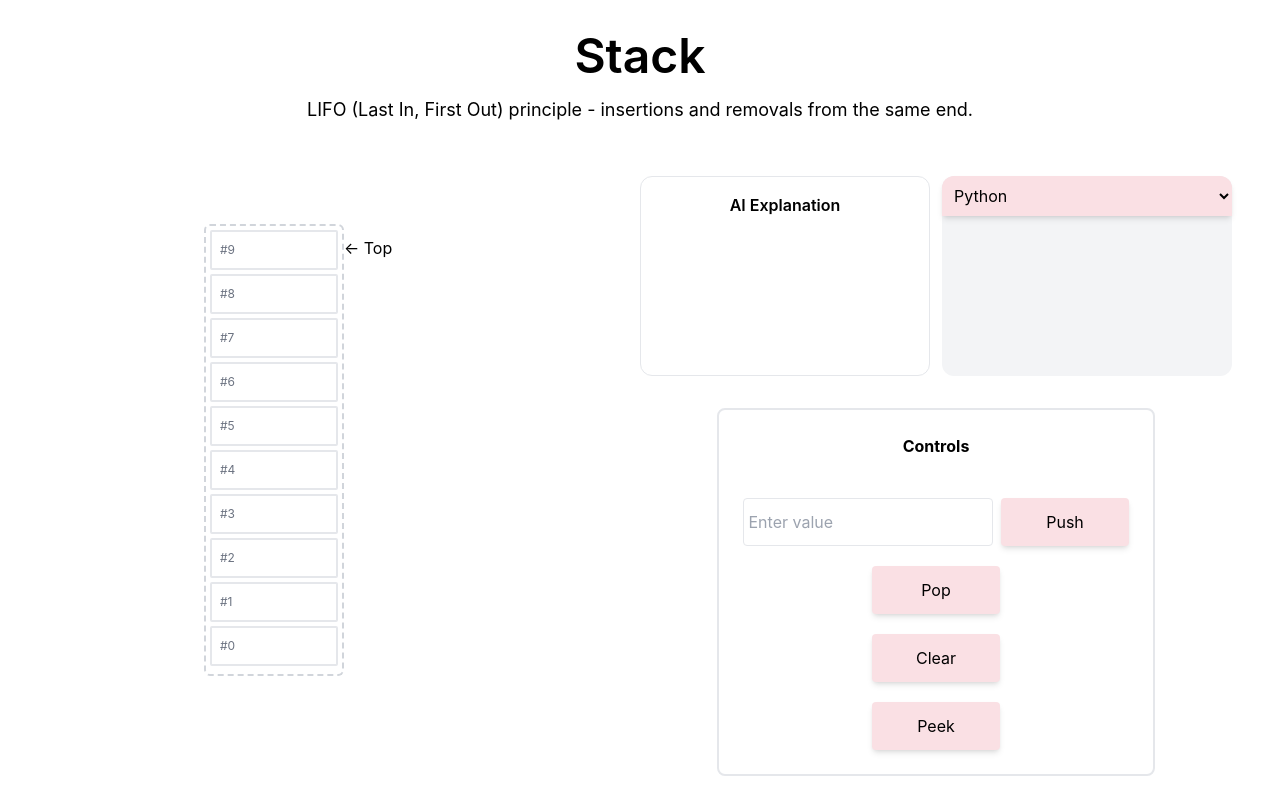
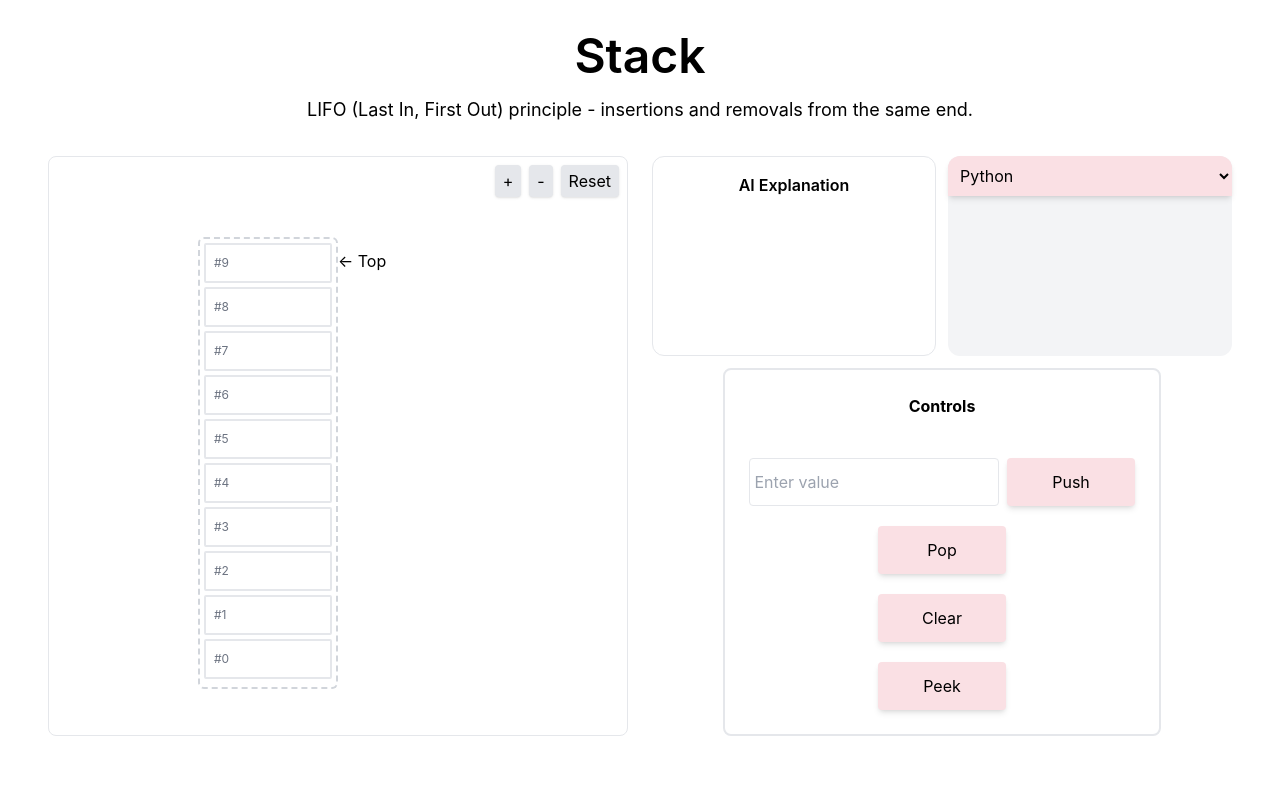
Before and after one commit to Zohra132/Data-Vis, a React (Create React App) app in the folder frontend/: page /Stack in a window 1280 px wide. Built offline with nearby package versions, Linux system fonts and the light colour scheme.

Commit message:
Implemenmt zoom-in/out functionality to all current data structure visuals

```diff
--- a/frontend/src/components/Array/ArrayVisuals.js
+++ b/frontend/src/components/Array/ArrayVisuals.js
@@ -1,7 +1,9 @@
 import React from "react";
+import ZoomControls from "../ZoomControls";
 
 const ArrayVisual = ({ array, arraySize, itemWidth = 80 }) => {
   return (
+    <ZoomControls>
     <div className="flex justify-center my-[10%]">
         <div className="flex flex-row items-center justify-center w-full">
           <div className="relative border-2 border-dashed border-gray-300 flex flex-row p-2 rounded-md">
@@ -22,8 +24,8 @@ const ArrayVisual = ({ array, arraySize, itemWidth = 80 }) => {
             })}
           </div>
         </div>
-
     </div>
+    </ZoomControls>
   );
 };
 
--- a/frontend/src/components/Heap/Heap.js
+++ b/frontend/src/components/Heap/Heap.js
@@ -158,7 +158,7 @@ const Heap = () => {
           insertedIndex={insertedIndex}
         />
         <div>
-          <div className="grid grid-cols-2 gap-3 my-8 min-h-[200px]">
+          <div className="grid grid-cols-2 gap-3 mb-8 min-h-[200px]">
             <AIExplanation explanation={explanation} />
             <CodeDisplay
               language={language}
@@ -180,6 +180,7 @@ const Heap = () => {
             />
           </div>
         </div>
+
       </div>
     </div>
   );
--- a/frontend/src/components/LLStack/LLStackVisuals.js
+++ b/frontend/src/components/LLStack/LLStackVisuals.js
@@ -1,9 +1,9 @@
 import React from "react";
-
+import ZoomControls from "../ZoomControls";
 
 const LLStackVisuals = ({ stack }) => {
   return (
-
+    <ZoomControls>
     <div className="mt-20 flex flex-col items-center">
       {stack.length === 0 ? (
         <div className="text-gray-500">Stack is empty</div>
@@ -48,7 +48,7 @@ const LLStackVisuals = ({ stack }) => {
         </div>
       )}
     </div>
-
+    </ZoomControls>
   );
 };
 
--- a/frontend/src/components/List/List.jsx
+++ b/frontend/src/components/List/List.jsx
@@ -11,7 +11,6 @@ const List = () => {
   const [list, setList] = useState([]);
   const [input, setInput] = useState("");
   const [explanation, setExplanation] = useState("");
-  const [isFixedSize, setIsFixedSize] = useState(true);
   const [listSize, setListSize] = useState(10);
   const [language, setLanguage] = useState("Python");
   const [codeSnippet, setCodeSnippet] = useState("");
@@ -44,10 +43,6 @@ const List = () => {
 
   const handleAddToEnd = async () => {
     if (input === "") return;
-    if (isFixedSize && list.length >= listSize) {
-      setExplanation(`List is full (max size: ${listSize})`);
-      return;
-    }
     const newList = [...list, input];
     setList(newList);
     setInput("");
@@ -91,7 +86,6 @@ const List = () => {
     await explainStep("insert", insertValue, newList, {
       insertIndex,
       listLength: newList.length,
-      maxSize: listSize,
     });
   };
 
@@ -103,7 +97,6 @@ const List = () => {
         removeIndex,
         error: "No value provided",
         listLength: list.length,
-        maxSize: listSize,
       });
       return;
     }
@@ -113,7 +106,6 @@ const List = () => {
         removeIndex,
         error: "Invalid index",
         listyLength: list.length,
-        maxSize: listSize,
       });
       return;
     }
--- a/frontend/src/components/List/ListVisuals.js
+++ b/frontend/src/components/List/ListVisuals.js
@@ -1,7 +1,9 @@
 import React from "react";
+import ZoomControls from "../ZoomControls";
 
 const ListVisual = ({ list, listSize, itemWidth = 80 }) => {
   return (
+    <ZoomControls>
     <div className="flex justify-center my-[10%]">
         <div className="flex flex-row items-center justify-center my">
           {list.map((item, idx) => (
@@ -15,6 +17,7 @@ const ListVisual = ({ list, listSize, itemWidth = 80 }) => {
           ))}
         </div>
     </div>
+    </ZoomControls>
   );
 };
 
--- a/frontend/src/components/Queue/QueueVisual.js
+++ b/frontend/src/components/Queue/QueueVisual.js
@@ -1,7 +1,9 @@
 import React from "react";
+import ZoomControls from "../ZoomControls";
 
 const QueueVisual = ({ queue, queueSize, isFixedSize, itemWidth = 80 }) => {
   return (
+    <ZoomControls>
     <div className="flex justify-center my-[10%]">
       {isFixedSize ? (
         <div className="flex flex-row items-center justify-center w-full">
@@ -41,6 +43,7 @@ const QueueVisual = ({ queue, queueSize, isFixedSize, itemWidth = 80 }) => {
         </div>
       )}
     </div>
+    </ZoomControls>
   );
 };
 
--- a/frontend/src/components/SinglyLinkedList/SinglyLLVisuals.js
+++ b/frontend/src/components/SinglyLinkedList/SinglyLLVisuals.js
@@ -1,7 +1,9 @@
 import React from "react";
+import ZoomControls from "../ZoomControls";
 
 const SinglyLLVisual = ({ list = [], listSize, itemWidth = 80, showTail }) => {
   return (
+    <ZoomControls>
     <div className="flex justify-center my-[10%]">
       <div className="flex flex-row items-center justify-center relative">
         {list.map((item, idx) => (
@@ -89,6 +91,7 @@ const SinglyLLVisual = ({ list = [], listSize, itemWidth = 80, showTail }) => {
       </div>
 
     </div>
+    </ZoomControls>
   );
 };
 
--- a/frontend/src/components/Stack/Stack.jsx
+++ b/frontend/src/components/Stack/Stack.jsx
@@ -93,7 +93,7 @@ const Stack = () => {
       <h2 className="text-center text-5xl font-semibold mb-4">Stack</h2>
       <p className="text-lg"> LIFO (Last In, First Out) principle - insertions and removals from the same end. </p>
 
-      <div className="grid grid-cols-2 mt-5">
+      <div className="grid grid-cols-2 gap-6 my-8">
 
         {/* Column 1: Stack Visual*/}
         <StackVisuals
@@ -105,7 +105,7 @@ const Stack = () => {
 
         {/*Column 2: Exaplanation, code display and controls */}
         <div>
-          <div className="grid grid-cols-2 gap-3 my-8 min-h-[200px]">
+          <div className="grid grid-cols-2 gap-3 mb-3 min-h-[200px]">
             <AIExplanation
               explanation={explanation}
             />
--- a/frontend/src/components/Stack/StackVisuals.js
+++ b/frontend/src/components/Stack/StackVisuals.js
@@ -1,10 +1,12 @@
 import React from "react";
+import ZoomControls from "../ZoomControls";
 
 const StackVisuals = ({ stack, stackSize, isFixedSize, currentOperation }) => {
   return (
+    <ZoomControls>
     <div className="mt-20 flex flex-col items-center">
       {isFixedSize ? (
-        <div className="grid grid-cols-2 justify-start">
+        <div className="grid grid-cols-2 justify-start ">
           <div className="relative border-2 border-dashed border-gray-300 w-34 flex flex-col-reverse justify-start p-1 rounded-md">
             {[...Array(stackSize)].map((_, idx) => {
               const item = stack[idx];
@@ -56,6 +58,7 @@ const StackVisuals = ({ stack, stackSize, isFixedSize, currentOperation }) => {
         </div>
       )}
     </div>
+    </ZoomControls>
   );
 };
 
--- /dev/null
+++ b/frontend/src/components/ZoomControls.js
@@ -0,0 +1,58 @@
+import React, { useState, useEffect, useRef } from "react";
+import { motion } from "framer-motion";
+
+const ZoomControls = ({ children }) => {
+  const [scale, setScale] = useState(1);
+  const containerRef = useRef(null);
+
+  const zoomIn = () => setScale((s) => Math.min(s + 0.2, 2));
+  const zoomOut = () => setScale((s) => Math.max(s - 0.2, 0.5));
+  const resetZoom = () => setScale(1);
+
+    {/*Zoom in and out with keyboard*/}
+  useEffect(() => {
+    const handleKeyDown = (e) => {
+      if (e.key === "+" || e.key === "=") {
+        zoomIn();
+      } else if (e.key === "-") {
+        zoomOut();
+      } else if (e.key === "0") {
+        resetZoom();
+      }
+    };
+
+    window.addEventListener("keydown", handleKeyDown);
+    return () => window.removeEventListener("keydown", handleKeyDown);
+  }, []);
+
+
+  return (
+    <div className="relative w-full border rounded-lg overflow-hidden">
+      <div className="absolute top-2 right-2 flex gap-2 z-10">
+        <button onClick={zoomIn} className="px-2 py-1 bg-gray-200 rounded shadow">
+          +
+        </button>
+        <button onClick={zoomOut} className="px-2 py-1 bg-gray-200 rounded shadow">
+          -
+        </button>
+        <button onClick={resetZoom} className="px-2 py-1 bg-gray-200 rounded shadow">
+          Reset
+        </button>
+      </div>
+
+      {/* Zoomable + pannable diagram */}
+      <motion.div
+        className="w-full h-full flex justify-center items-start"
+        drag
+        dragConstraints={{ left: -300, right: 300, top: -300, bottom: 300 }}
+        dragElastic={0.2}
+        animate={{ scale }}
+        transition={{ type: "spring", stiffness: 200, damping: 20 }}
+      >
+        {children}
+      </motion.div>
+    </div>
+  );
+};
+
+export default ZoomControls;
```
Also changed, not shown: frontend/src/components/Heap/HeapVisuals.jsx (+6 -2 lines).
